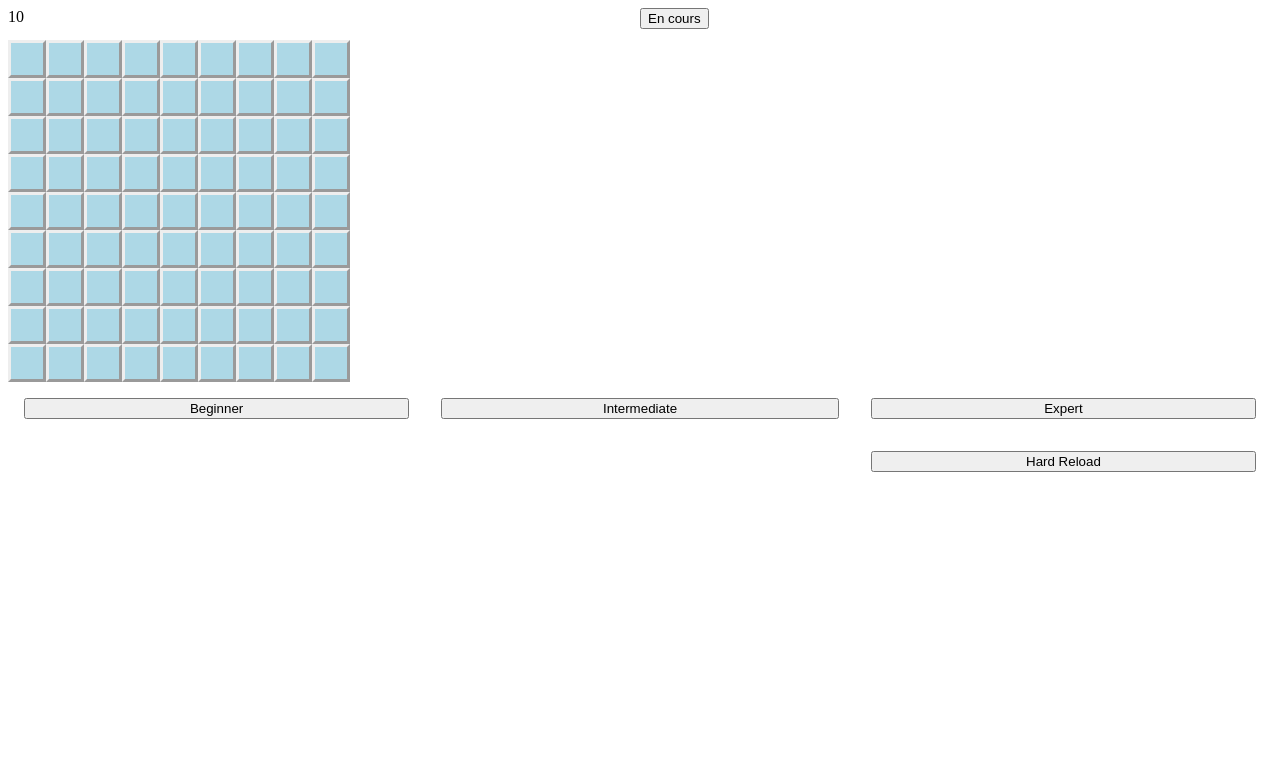
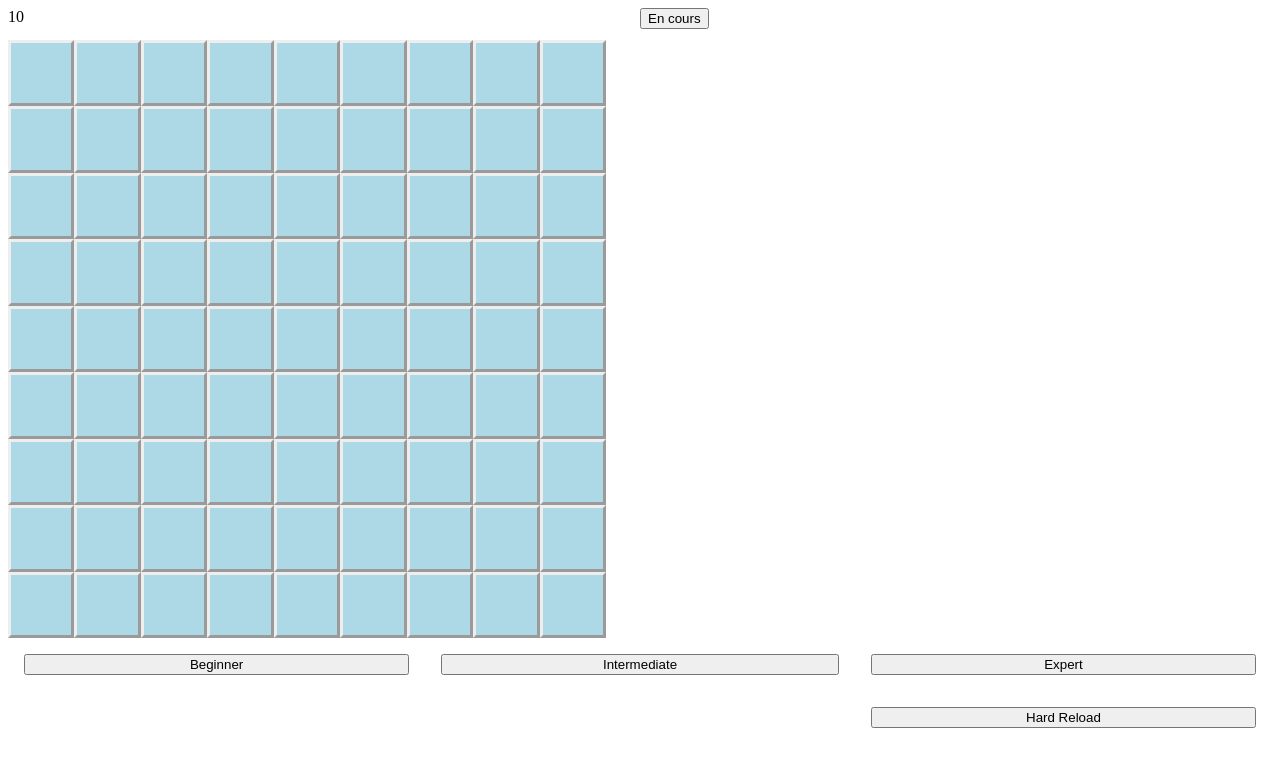
Before and after one commit to FredLL/MineSweeper, a React app: page / in a window 1280 px wide. Shown: the top 766 px of the page. Built offline with nearby package versions, Linux system fonts and the light colour scheme.

Commit message:
taille dynamique

```diff
--- a/src/BombShell.tsx
+++ b/src/BombShell.tsx
@@ -3,6 +3,8 @@ import * as React from "react";
 interface BombShellProps {
     x: number;
     y: number;
+    width: string;
+    height: string;
     etat: number;
     onclick: (row: number, col: number, type: number) => void;
 }
@@ -12,7 +14,7 @@ const cancelEvt = (evt: React.MouseEvent<HTMLDivElement>) => {
 };
 
 export const BombShell:React.FC<BombShellProps> = (props: BombShellProps) => {
-    const {etat, x, y, onclick} = props;
+    const {etat, x, y, width, height, onclick} = props;
     let timer = -1;
     const [state] = React.useState({longPress: false});
     const shellClick = (evt: React.MouseEvent<HTMLDivElement>) => {
@@ -51,9 +53,11 @@ export const BombShell:React.FC<BombShellProps> = (props: BombShellProps) => {
         classes.push('shell-' + etat);
     }
     return <div className={classes.join(' ')}
+        style={{width: width, height: height}}
         onMouseDown={initLongClick}
         onMouseUp={shellClick}
         onTouchStart={initTouch}
         onTouchEnd={shellTouch}
+        onDoubleClick={shellClick}
         onContextMenu={cancelEvt}>&nbsp;</div>;
 };
--- a/src/Game.tsx
+++ b/src/Game.tsx
@@ -27,11 +27,19 @@ export const Game:React.FC<GameProps> = (props: GameProps) => {
         });
     }
 
+    const side = 'calc(' + (cols > rows ? 100/cols : 100/rows) + 'vmin - ' + (cols > rows ? 16/cols : 16/rows) + 'rem)';
+
     const game: JSX.Element[] = [];
     for (let iRow = 0; iRow < rows; iRow++) {
         const row:JSX.Element[] = [];
         for (let iCol = 0; iCol < cols; iCol++) {
-            row.push(<BombShell key={iRow+'-'+iCol} x={iRow} y={iCol} etat={state.gameMap[iRow*cols + iCol]} onclick={onShellClick}></BombShell>)
+            row.push(<BombShell key={iRow+'-'+iCol}
+                        x={iRow}
+                        y={iCol}
+                        width={side}
+                        height={side}
+                        etat={state.gameMap[iRow*cols + iCol]}
+                        onclick={onShellClick}></BombShell>)
         }
         game.push(<div key={iRow} className="row">{row}</div>);
     }
--- a/src/reducer.ts
+++ b/src/reducer.ts
@@ -23,12 +23,12 @@ export interface StateType {
 
 const baseDelta = [-1, 0, 1];
 
-const initMines = (rows: number, cols: number, nbMines: number) => {
+const initMines = (rows: number, cols: number, nbMines: number, except: number) => {
   const mineMap: number[] = [];
   let iMines = 0;
   while (iMines < nbMines) {
     const newMine = Math.round(Math.random() * rows * cols);
-    if (!mineMap[newMine]) {
+    if (newMine != except && !mineMap[newMine]) {
       mineMap[newMine] = 1;
       iMines++;
     }
@@ -39,7 +39,7 @@ const initMines = (rows: number, cols: number, nbMines: number) => {
 export const initState = (rows: number, cols: number, nbMines: number):StateType => {
   return {
     gameMap: [],
-    mineMap: initMines(rows, cols, nbMines),
+    mineMap: [],
     rows: rows,
     cols: cols,
     nbMines: nbMines,
@@ -86,7 +86,7 @@ const updateGameMap = (gameMap: number[], mineMap: number[], rows: number, cols:
         gameMap[idx] = 9;
       }
     });
-    gameMap.forEach((val, idx, gm) => {
+    gameMap.forEach((val, idx) => {
       if (val == 10 && typeof mineMap[idx] == 'undefined') {
         gameMap[idx] = 12;
       }
@@ -109,18 +109,22 @@ const updateGameMap = (gameMap: number[], mineMap: number[], rows: number, cols:
 export const reduceGameMap = (state: StateType, action: ActionType):StateType => {
   if (action.type == 'click') {
     const clickAction = action as ShellClickAction;
-    const currentVal = state.gameMap[clickAction.row*state.cols + clickAction.col];
+    const p = clickAction.row * state.cols + clickAction.col;
+    const currentVal = state.gameMap[p];
     const newState = (Object as any).assign({}, state);
     if (typeof currentVal === 'undefined') {
       if (clickAction.which == 0) {
+        if (newState.mineMap.length == 0) {
+          newState.mineMap = initMines(newState.rows, newState.cols, newState.nbMines, p);
+        }
         if (updateGameMap(newState.gameMap, newState.mineMap, newState.rows, newState.cols, clickAction.row, clickAction.col)) {
           newState.result = true;
         }
       } else if (clickAction.which == 2) {
-        newState.gameMap[clickAction.row * newState.cols + clickAction.col] = 10;
+        newState.gameMap[p] = 10;
       }
     } else if (currentVal == 10 && clickAction.which == 2) {
-      newState.gameMap[clickAction.row * newState.cols + clickAction.col] = undefined;
+      newState.gameMap[p] = undefined;
     } else if (currentVal && clickAction.which == 1) {
       let calculatedVal = 0;
       const execCalculateVal = (rows: number, cols: number, newRow: number, newCol: number) => {
--- a/static/style.css
+++ b/static/style.css
@@ -1,7 +1,7 @@
 .shell {
     display: inline-block;
-    width: 2rem;
-    height: 2rem;
+    min-width: 1rem;
+    min-height: 1rem;
     background-size: contain;
     background-color: lightblue;
     border-width: 0.2rem;
```
